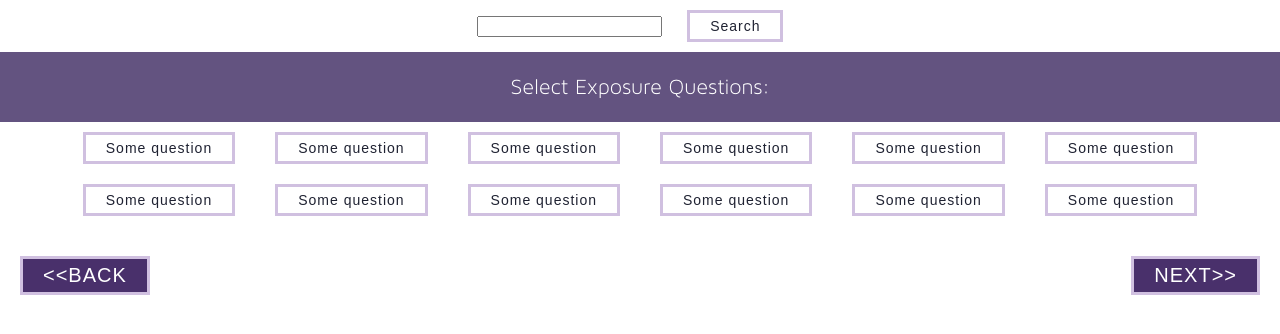
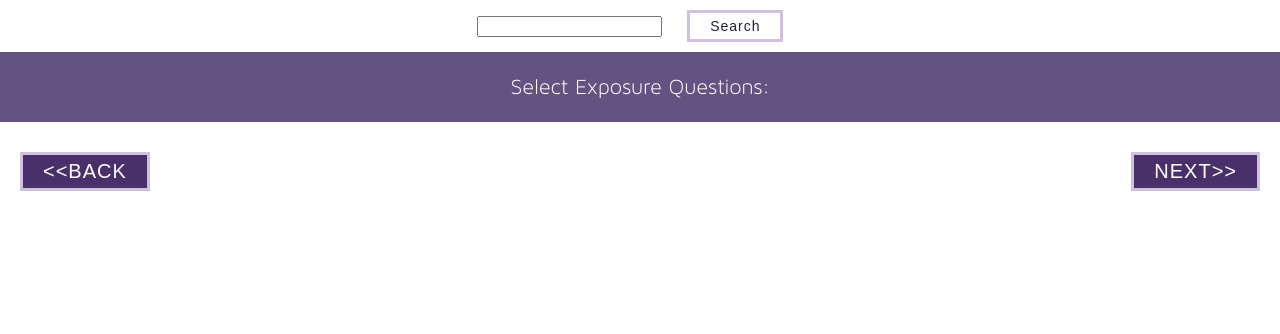
Before and after one commit to corneliusellen/corneliusellen.github.io, a website built with webpack: page exposures.html in a window 1280 px wide. Built offline with nearby package versions, Linux system fonts and the light colour scheme.

Commit message:
Specify class for exposures next button.

```diff
--- a/exposures.html
+++ b/exposures.html
@@ -14,23 +14,12 @@
       <div class="header">
         <p>Select Exposure Questions:</p>
       </div>
-      <div class="exposure options">
-          <button type="button" name="button">Some question</button>
-          <button type="button" name="button">Some question</button>
-          <button type="button" name="button">Some question</button>
-          <button type="button" name="button">Some question</button>
-          <button type="button" name="button">Some question</button>
-          <button type="button" name="button">Some question</button>
-          <button type="button" name="button">Some question</button>
-          <button type="button" name="button">Some question</button>
-          <button type="button" name="button">Some question</button>
-          <button type="button" name="button">Some question</button>
-          <button type="button" name="button">Some question</button>
-          <button type="button" name="button">Some question</button>
+      <div class="options exposure">
+
       </div>
       <div class="links">
         <a><button type="button" name="back" class="link back">&lt&ltBack</button></a>
-        <a href="builder.html"><button type="button" name="next" class="link next">Next>></button></a>
+        <a href="builder.html"><button type="button" name="next" class="link next exposure">Next>></button></a>
       </div>
     </div>
     <script src='https://ajax.googleapis.com/ajax/libs/jquery/3.2.1/jquery.min.js'></script>
```
